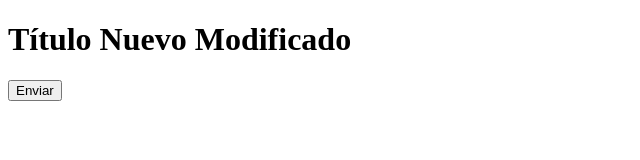
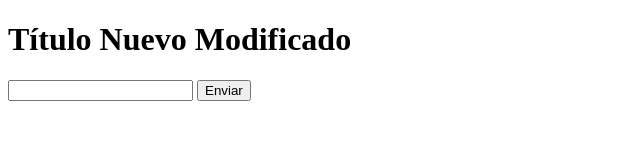
Before and after one commit to XimenaHuamanAlfaro/hello-world-git, a plain HTML site: page index.html in a window 1280 px wide. Shown: the whole page, without its empty margins (0-640 px from the left). Drawn offline with Linux system fonts and the light colour scheme.

Commit message:
Se modificó index

```diff
--- a/index.html
+++ b/index.html
@@ -10,6 +10,7 @@
     <h1>Título Nuevo Modificado</h1>
 
     <form action="#" method="GET">
+        <input type="text" name="firstNam" id="name">
         <input type="button" value="Enviar">
     </form>
 </body>
```
